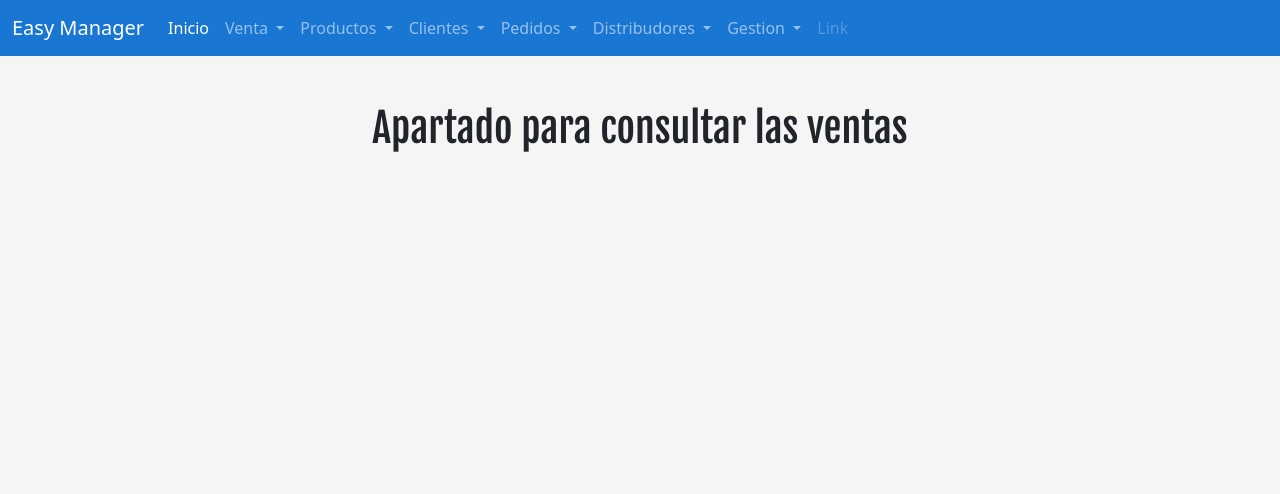
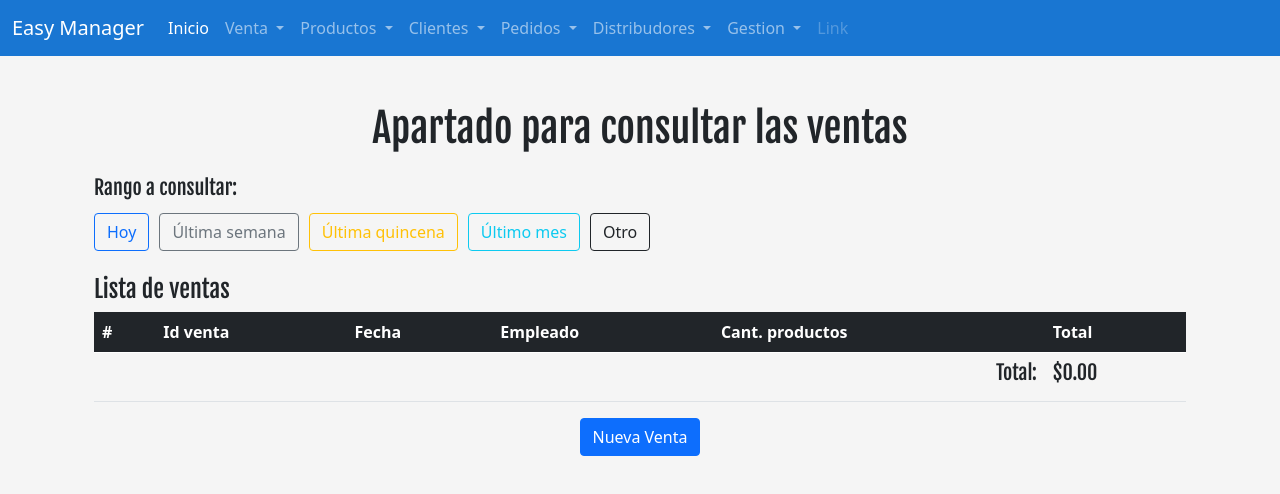
Before and after one commit to elverarroyave/easymanager-front, an Angular app: page /sales/salesConsult in a window 1280 px wide. Shown: the top 494 px of the page. Built offline with nearby package versions, Linux system fonts and the light colour scheme.

Commit message:
Creamos prototipo de apartado de consulta de ventas

```diff
--- a/src/app/clients/client-detail-shopping/client-detail-shopping.component.ts
+++ b/src/app/clients/client-detail-shopping/client-detail-shopping.component.ts
@@ -62,7 +62,7 @@ export class ClientDetailShoppingComponent implements OnInit {
       console.log(this.amountProducts, this.totalPrice)
     })
 
-    console.log(this.clientRequestShopping)
+    this.clientRequestShopping.productsDetail.reverse();
   }
 
   returnClientDetail(){
--- a/src/app/clients/shoping-client/shoping-client.component.ts
+++ b/src/app/clients/shoping-client/shoping-client.component.ts
@@ -57,7 +57,7 @@ export class ShopingClientComponent implements OnInit {
           shoppingInTable
         )
       })
-      console.log(this.shoppingDetail)
+      this.shoppingDetail.reverse();
     }else{
       this.notShopping = true;
     }
--- a/src/app/products/product-detail/product-detail.component.ts
+++ b/src/app/products/product-detail/product-detail.component.ts
@@ -71,7 +71,6 @@ export class ProductDetailComponent implements OnInit {
       updatedDate: this.dateFormat(this.product.updateDate.toString())
     })
   }
-
 
   private dateFormat(date: string): string{
     let dateFormat = new Date(
--- a/src/app/sales/new-sale/new-sale.component.ts
+++ b/src/app/sales/new-sale/new-sale.component.ts
@@ -63,7 +63,6 @@ export class NewSaleComponent implements OnInit {
     //ActiveBtnShopping
     this.isActiveBtnShopping =
       this.productsInTable.length != 0 && this.clientRequest.id != 0;
-    console.log('ngDoCheck');
   }
 
   //formulario de cliente
@@ -84,7 +83,6 @@ export class NewSaleComponent implements OnInit {
     this.clientsService.findByDocument(numDocument).subscribe(
       (data) => {
         this.clientRequest = data.content[0];
-        console.log(this.clientRequest);
       },
       (err) => {
         console.log(err);
@@ -129,6 +127,7 @@ export class NewSaleComponent implements OnInit {
       this.productsInTable.push(productInTable);
     }
     this.updateTotal();
+    this.productsInTable.reverse();
   }
 
   playShopping() {
@@ -143,7 +142,7 @@ export class NewSaleComponent implements OnInit {
         this.createShopping();
         Swal.fire('Compra Realizada!', '', 'success');
       } else if (result.isDenied) {
-        Swal.fire('No eliminado', '', 'warning');
+        Swal.fire('Compra cancelada', '', 'warning');
       }
     });
   }
@@ -157,8 +156,6 @@ export class NewSaleComponent implements OnInit {
       );
       this.productsResponse.push(productResponse);
     });
-    console.log('client: ' + this.clientRequest.numDocument);
-    console.log(this.productsResponse);
 
     this.saleService
       .createSale(this.clientRequest.numDocument, this.productsResponse)
@@ -169,7 +166,7 @@ export class NewSaleComponent implements OnInit {
           this.clientRequest = new ClientRequest();
           this.productRequest = new ProductRequest();
           this.totalSalePrice=0;
-          this.formGroupClient.reset;
+          this.formGroupClient.reset();
         },
         (err) => {
           console.log(err);
--- /dev/null
+++ b/src/app/sales/sales-consult/model-sales-consult/SaleInTable.ts
@@ -0,0 +1,21 @@
+export class SaleInTable{
+  id: number;
+  createDate: string;
+  user: string;
+  amount: number;
+  total: number;
+
+  constructor(
+    id: number,
+    createDate: string,
+    user: string,
+    amount: number,
+    total: number
+  ){
+    this.id=id;
+    this.createDate=createDate;
+    this.user=user;
+    this.amount=amount;
+    this.total=total;
+  }
+}
--- /dev/null
+++ b/src/app/sales/sales-consult/model-sales-consult/SaleRequest.ts
@@ -0,0 +1,18 @@
+import { ProductDetailRequest } from "./ProductDetailRequest";
+
+export class SaleRequest{
+  id: number;
+  createDate: string;
+  updateDate: string;
+  productsDetail: Array<ProductDetailRequest>;
+  user: any
+
+
+  constructor(){
+    this.id=0
+    this.createDate=""
+    this.updateDate=""
+    this.productsDetail=[]
+    this.user=undefined;
+  }
+}
--- a/src/app/sales/sales-consult/sales-consult.component.html
+++ b/src/app/sales/sales-consult/sales-consult.component.html
@@ -1,3 +1,95 @@
-<div class="container mt-5">
+<div class="container mt-5 mb-5">
   <h1 class="text text-center">Apartado para consultar las ventas</h1>
+  <div class="container mt-4">
+    <h5 class="text">Rango a consultar:</h5>
+    <button class="btn btn-outline-primary" style="margin-right: 10px; margin-top: 5px;" (click)="consultByDies(0)">
+      Hoy
+    </button>
+    <button class="btn btn-outline-secondary" style="margin-right: 10px; margin-top: 5px;" (click)="consultByDies(7)">
+      Última semana
+    </button>
+    <button class="btn btn-outline-warning" style="margin-right: 10px; margin-top: 5px;" (click)="consultByDies(15)">
+      Última quincena
+    </button>
+    <button class="btn btn-outline-info" style="margin-right: 10px; margin-top: 5px;" (click)="consultByDies(30)">
+      Último mes
+    </button>
+    <button
+      class="btn btn-outline-dark"
+      (click)="btnOtherRange()"
+      style="margin-right: 10px; margin-top: 5px;"
+    >
+      Otro
+    </button>
+  </div>
+  <div class="container mt-4" *ngIf="otherRange">
+    <h5 class="text text-center">Seleccione el rango de fechas a consultar</h5>
+    <form
+      [formGroup]="formDateGroup"
+      style="display: flex; justify-content: center"
+    >
+      <div class="row">
+        <div class="col-md-6 mt-2">
+          <label class="text" for="">Fecha de inicio:</label>
+          <input type="date" class="form-control" formControlName="initDate" />
+        </div>
+        <div class="col-md-6 mt-2">
+          <label class="text" for="">Fecha final:</label>
+          <input type="date" class="form-control" formControlName="finalDate" />
+        </div>
+      </div>
+    </form>
+    <div class="container mt-4" style="display: flex; justify-content: center">
+      <button
+        class="btn btn-dark"
+        (click)="consultByOther()"
+        [disabled]="formDateGroup.invalid"
+      >
+        Consultar
+      </button>
+    </div>
+  </div>
+  <div class="container mt-4">
+    <h4 class="text">Lista de ventas</h4>
+
+    <div class="table-responsive">
+      <table class="table table-hover">
+        <thead class="table-dark">
+          <tr>
+            <th scope="col">#</th>
+            <th scope="col">Id venta</th>
+            <th scope="col">Fecha</th>
+            <th scope="col">Empleado</th>
+            <th scope="col">Cant. productos</th>
+            <th scope="col">Total</th>
+          </tr>
+        </thead>
+        <tbody>
+          <tr *ngFor="let sale of salesInTable; index as i">
+            <th scope="row">{{i+1}}</th>
+            <td>{{sale.id}}</td>
+            <td>{{sale.createDate | date:'medium'}}</td>
+            <td>{{sale.user}}</td>
+            <td>{{sale.amount}}</td>
+            <th scope="row">{{sale.total | currency:'$'}}</th>
+          </tr>
+        </tbody>
+        <tfoot>
+          <tr>
+            <td></td>
+            <td></td>
+            <td></td>
+            <td></td>
+            <th><h5 class="text" style="text-align: right;">Total:</h5></th>
+            <th>
+              <h5 class="text">{{ totalSalesPrice | currency: "$" }}</h5>
+            </th>
+          </tr>
+        </tfoot>
+      </table>
+    </div>
+  </div>
+  <div class="container" style="display: flex; justify-content: center;">
+    <button class="btn btn-primary" routerLink="/sales/new">Nueva Venta</button>
+  </div>
 </div>
--- a/src/app/sales/sales-consult/sales-consult.component.ts
+++ b/src/app/sales/sales-consult/sales-consult.component.ts
@@ -1,4 +1,9 @@
 import { Component, OnInit } from '@angular/core';
+import { FormBuilder, FormGroup, Validators } from '@angular/forms';
+import { SaleService } from 'src/app/services/sale.service';
+import { Tools } from 'src/app/tools/Tools';
+import { SaleInTable } from './model-sales-consult/SaleInTable';
+import { SaleRequest } from './model-sales-consult/SaleRequest';
 
 @Component({
   selector: 'app-sales-consult',
@@ -7,9 +12,80 @@ import { Component, OnInit } from '@angular/core';
 })
 export class SalesConsultComponent implements OnInit {
 
-  constructor() { }
+  //Formulario
+  formDateGroup: FormGroup;
+
+  //Sales
+  salesRequest: Array<SaleRequest> = new Array<SaleRequest>();
+
+  salesInTable: Array<SaleInTable> = new Array<SaleInTable>();
+
+  totalSalesPrice: number=0;
+
+  constructor(private fb: FormBuilder, private saleService: SaleService) { }
+
+  otherRange: boolean = false;
 
   ngOnInit(): void {
+    this.formDate();
+  }
+
+  formDate(){
+    this.formDateGroup = this.fb.group({
+      initDate:['', Validators.required],
+      finalDate:['', Validators.required]
+    })
+  }
+
+  btnOtherRange(){
+    this.otherRange = !this.otherRange;
+  }
+
+  consultByOther(){
+    this.loadData(this.formDateGroup.value.initDate,this.formDateGroup.value.finalDate)
+  }
+
+  consultByDies(numDais: number){
+    let finalDate: Date = new Date();
+    let initDate: Date = new Date(
+      finalDate.getFullYear(),
+      finalDate.getMonth(),
+      finalDate.getDate()-numDais
+    );
+    this.loadData(initDate.toISOString().substring(0,10),finalDate.toISOString().substring(0,10));
+  }
+
+  loadData(finalDate: string, initDate: string){
+    this.salesRequest.length = 0;
+    this.saleService.findByDateRange(initDate,finalDate).subscribe(data=>{
+      this.salesRequest = data
+      this. loadSalesInTable();
+    },err=>{
+      console.log(err)
+    })
+  }
+
+  loadSalesInTable(){
+    this.salesInTable.length = 0;
+    this.totalSalesPrice = 0;
+    this.salesRequest.forEach(sale=>{
+      let amount: number = 0;
+      let total: number = 0;
+      sale.productsDetail.forEach(p=>{
+        amount += p.amount;
+        total += p.price;
+      })
+      let saleInTable: SaleInTable = new SaleInTable(
+        sale.id,
+        sale.createDate,
+        sale.user.name,
+        amount,
+        total
+      )
+      this.salesInTable.push(saleInTable);
+      this.totalSalesPrice += total;
+    })
+    this.salesInTable.reverse();
   }
 
 }
--- a/src/app/services/sale.service.ts
+++ b/src/app/services/sale.service.ts
@@ -9,9 +9,14 @@ export class SaleService {
 
   constructor(private httpClient: HttpClient) { }
 
-  private URLsale:string = "http://localhost:8080/api/v1/sales?numDocument=";
+  private URLsale:string = "http://localhost:8080/api/v1/sales";
 
   public createSale(numDocument: string, productsResponse: Array<ProductoResponse>){
-    return this.httpClient.post<any>(this.URLsale + numDocument, productsResponse);
+    return this.httpClient.post<any>(this.URLsale + '?numDocument=' + numDocument, productsResponse);
+  }
+
+  public findByDateRange(finalDate: string, initDate: String){
+    console.log(this.URLsale + `?finalDate=${finalDate}` + `&initDate=${initDate}`)
+    return this.httpClient.get<any>(this.URLsale + `?finalDate=${finalDate}` + `&initDate=${initDate}`)
   }
 }
```
Also changed, not shown: src/app/sales/sales-consult/model-sales-consult/ProductDetailRequest.ts (added, +8 -0 lines).
